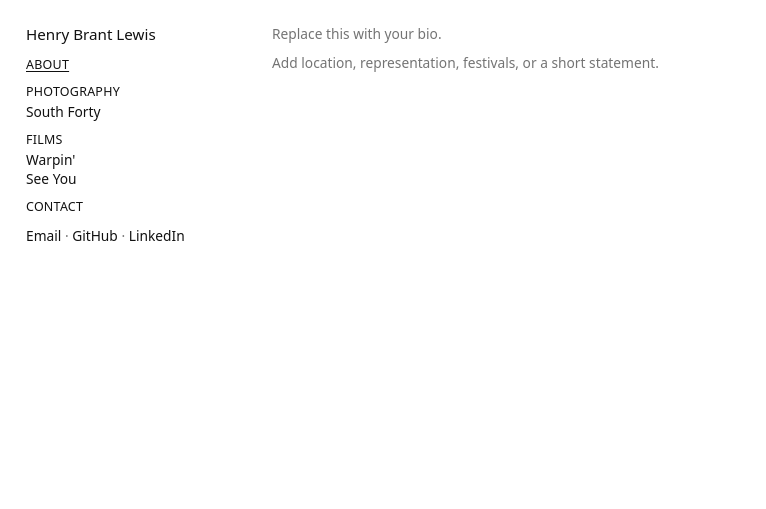
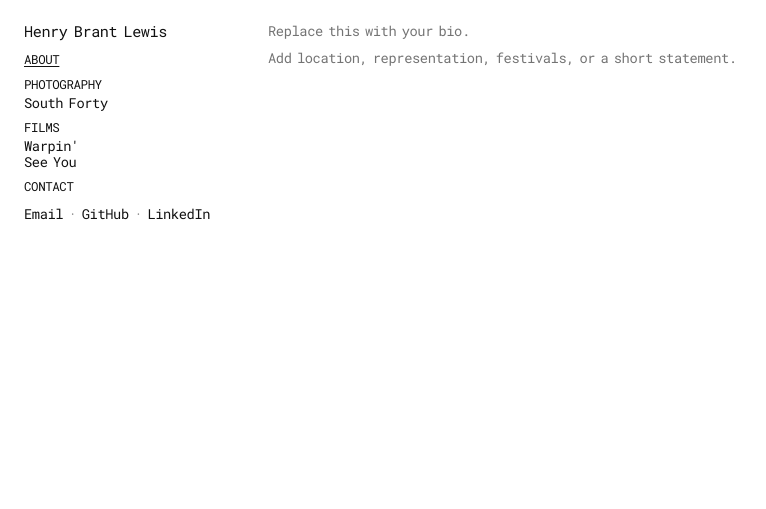
Before and after one commit to henrybrantlewis/henrybrantlewis.github.io, a plain HTML site: page about.html in a window 1280 px wide. Shown: the whole page, without its empty margins (0-766 px from the left). Drawn offline with Linux system fonts and the light colour scheme; a web font is replaced by a local one.

Commit message:
Update about.html

```diff
--- a/about.html
+++ b/about.html
@@ -5,20 +5,20 @@
   <title>About — Henry Brant Lewis</title>
   <meta name="viewport" content="width=device-width, initial-scale=1.0" />
 
-  <!-- Typeface Basic -->
+  <!-- Roboto Mono -->
   <link rel="preconnect" href="https://fonts.googleapis.com">
   <link rel="preconnect" href="https://fonts.gstatic.com" crossorigin>
-  <link href="https://fonts.googleapis.com/css2?family=Basic&display=swap" rel="stylesheet">
+  <link href="https://fonts.googleapis.com/css2?family=Roboto+Mono:wght@300;400;500&display=swap" rel="stylesheet">
 
   <style>
     :root{
       --text:#111;
       --muted:rgba(0,0,0,0.55);
 
-      --top: 26px;
-      --leftPad: 14px;
+      --top: 24px;
+      --leftPad: 12px;
       --navW: 220px;
-      --gap: 26px;
+      --gap: 24px;
     }
 
     *{ box-sizing: border-box; }
@@ -26,11 +26,15 @@
     body{
       margin:0;
       padding: var(--top) 12px;
-      font-family: "Basic", system-ui, -apple-system, BlinkMacSystemFont, sans-serif;
+      font-family: "Roboto Mono", ui-monospace, SFMono-Regular, Menlo, Monaco, Consolas, "Liberation Mono", monospace;
       font-size: 0.86rem;
-      line-height: 1.18;
+      line-height: 1.08;
+      letter-spacing: -0.03em;
+      word-spacing: -0.18em;
       color: var(--text);
       background:#fff;
+      font-kerning: normal;
+      text-rendering: geometricPrecision;
     }
 
     .wrap{
@@ -45,7 +49,7 @@
 
     nav{
       position: sticky;
-      top: 14px;
+      top: 12px;
       width: var(--navW);
     }
 
@@ -58,8 +62,7 @@
     .group-title{
       font-size: 0.78rem;
       font-weight: 400;
-      margin: 0.95em 0 0.25em 0;
-      letter-spacing: 0.02em;
+      margin: 0.85em 0 0.2em 0;
     }
 
     a{
@@ -73,7 +76,7 @@
 
     .navlink{
       display: inline-block;
-      margin: 0.08em 0;
+      margin: 0.06em 0;
     }
 
     .navlink.active{
@@ -82,7 +85,7 @@
     }
 
     .contact{
-      margin-top: 0.95em;
+      margin-top: 0.85em;
       color: var(--muted);
     }
 
@@ -99,13 +102,21 @@
 
     @media (max-width: 860px){
       body{ padding-top: 18px; }
+
       .wrap{
         grid-template-columns: 1fr;
         padding-left: 10px;
         gap: 16px;
       }
-      nav{ position: static; width: auto; }
-      main{ min-height: auto; }
+
+      nav{
+        position: static;
+        width: auto;
+      }
+
+      main{
+        min-height: auto;
+      }
     }
   </style>
 </head>
@@ -115,7 +126,9 @@
     <nav>
       <h1>Henry Brant Lewis</h1>
 
-      <div class="group-title"><a class="navlink active" href="about.html">ABOUT</a></div>
+      <div class="group-title">
+        <a class="navlink active" href="about.html">ABOUT</a>
+      </div>
 
       <div class="group-title">PHOTOGRAPHY</div>
       <a class="navlink" href="southforty.html">South Forty</a>
```
